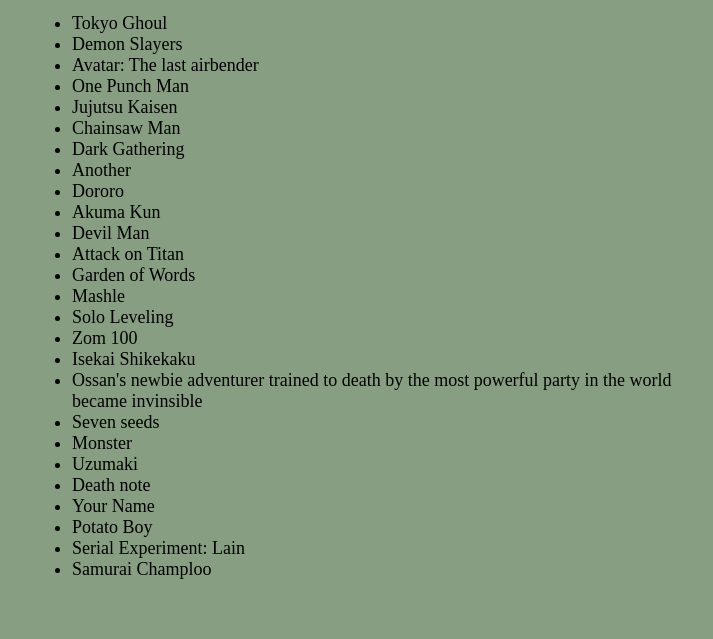
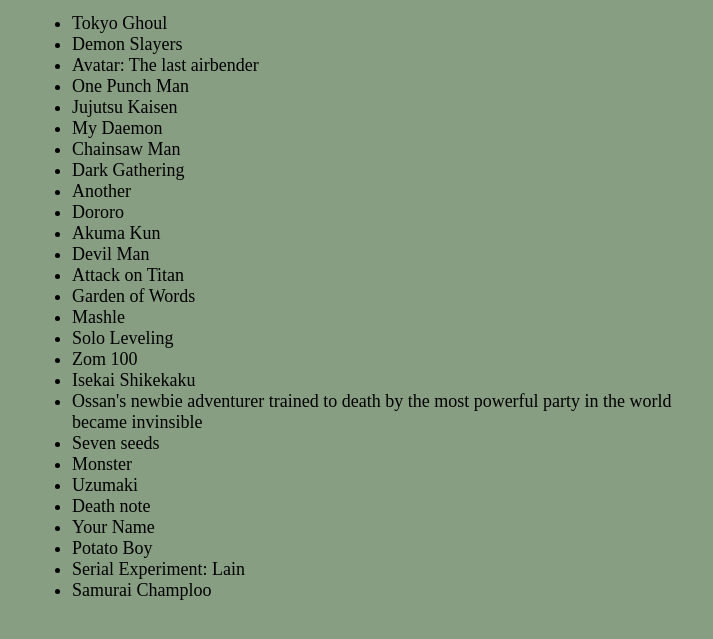
Before and after one commit to liveneutron/liveneutron.github.io, a plain HTML site: page anime_list.html in a window 1280 px wide. Shown: the part 83-722 px from the top of the page, without its empty margins (283-996 px from the left). Drawn offline with Linux system fonts and the light colour scheme.

Commit message:
my dameon

```diff
--- a/anime_list.html
+++ b/anime_list.html
@@ -22,6 +22,7 @@
 <li>Avatar: The last airbender</li>
 <li>One Punch Man</li>
 <li>Jujutsu Kaisen</li>
+<li>My Daemon</li>
 <li>Chainsaw Man</li>
 <li>Dark Gathering</li>
 <li>Another</li>
```
